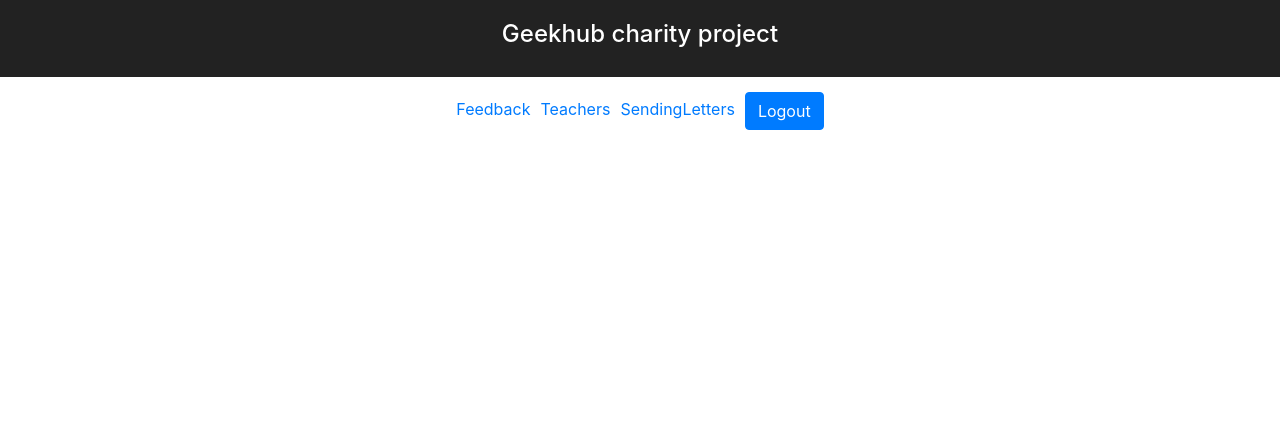
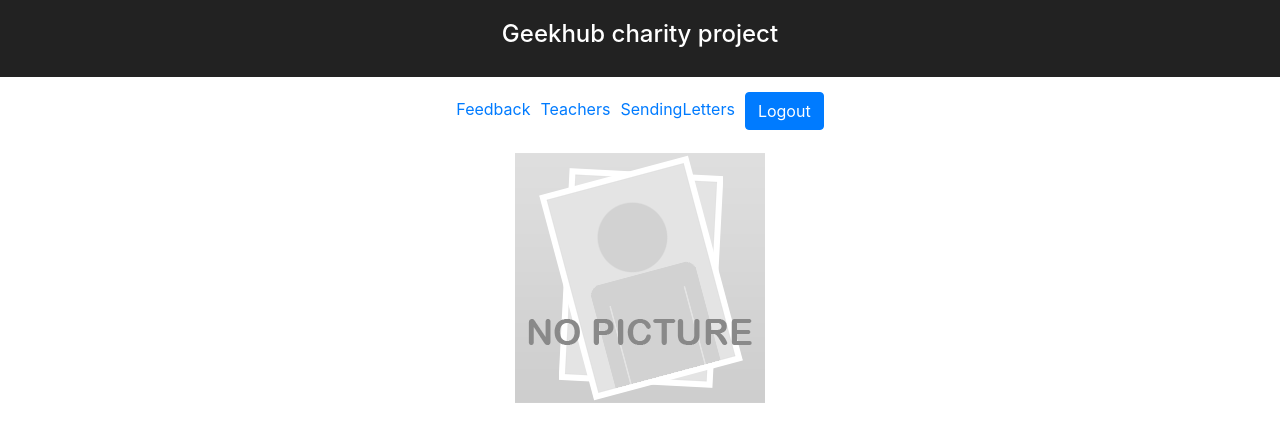
Before and after one commit to lyudmila-schastlyvets/geekhub-feedback-react, a React (Create React App) app: page /admin/teacher/1 in a window 1280 px wide. Shown: the top 442 px of the page. Built offline with nearby package versions, Linux system fonts and the light colour scheme; no server answers; sample sign-in values are in the browser's storage.

Commit message:
TeacherList rename logo -> noPhoto, Teacher add noPhoto

```diff
--- a/src/components/Teacher.js
+++ b/src/components/Teacher.js
@@ -1,6 +1,7 @@
 import React, {Component} from 'react'
 import {withRouter} from 'react-router-dom'
 import API from '../api'
+import noPhoto from '../images/teacher.png'
 
 class Teacher extends Component {
     constructor(props) {
@@ -41,7 +42,10 @@ class Teacher extends Component {
             <div>
                 <div className='teacher-info'>
                     <h1>{this.state.teacher.name}</h1>
-                    <img src={this.state.teacher.image} alt={this.state.teacher.name}/>
+                    <img
+                        src={this.state.teacher.image ? this.state.teacher.image : noPhoto}
+                        alt={this.state.teacher.name}
+                    />
                     <p>{this.state.teacher.course}</p>
                 </div>
                 <div className='comments'>{this.state.comments}</div>
--- a/src/components/TeachersList.js
+++ b/src/components/TeachersList.js
@@ -4,7 +4,7 @@ import {ModalContainer, ModalDialog} from 'react-modal-dialog-react16'
 import API from '../api'
 import ReactTable from 'react-table'
 import 'react-table/react-table.css'
-import logo from '../images/teacher.png'
+import noPhoto from '../images/teacher.png'
 
 import FormTeacher from './FormTeacher'
 
@@ -123,7 +123,7 @@ class TeachersList extends Component {
                                     <img
                                         width='200px'
                                         // check if image not -> visible standard image
-                                        src={row.value ? row.value : logo}
+                                        src={row.value ? row.value : noPhoto}
                                         alt={row.original.name}
                                     />
                                 )
```
